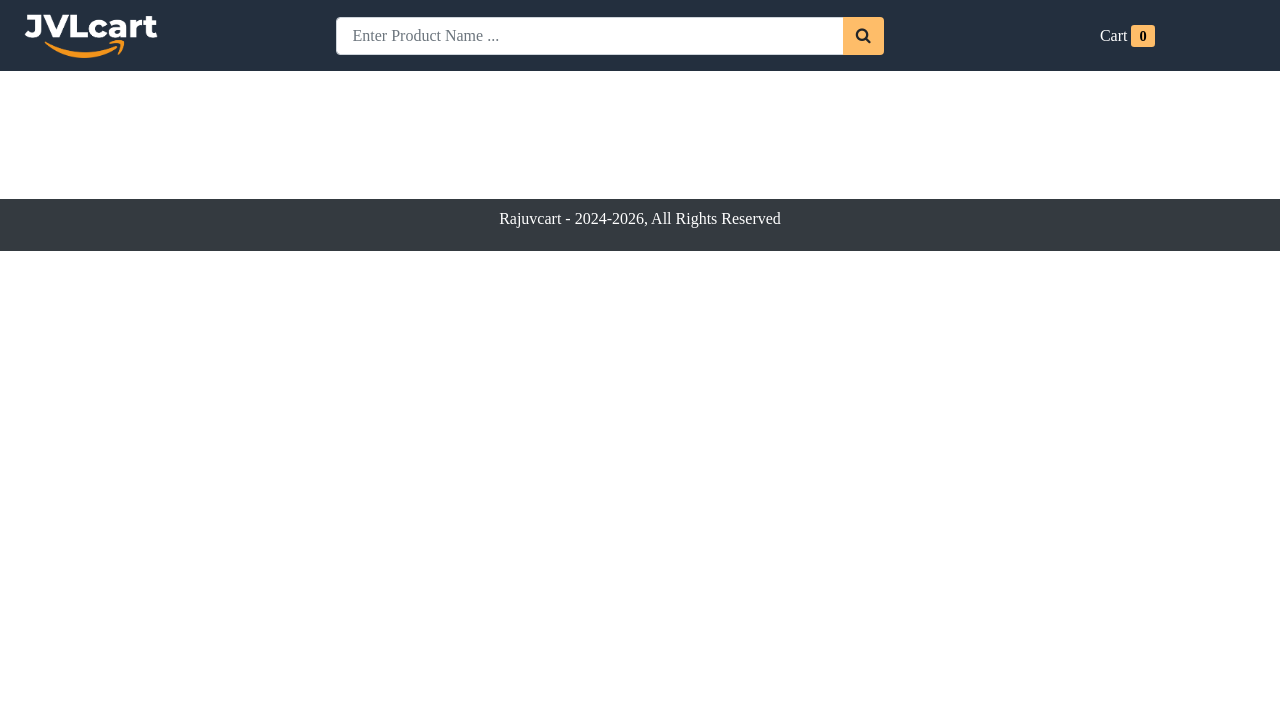
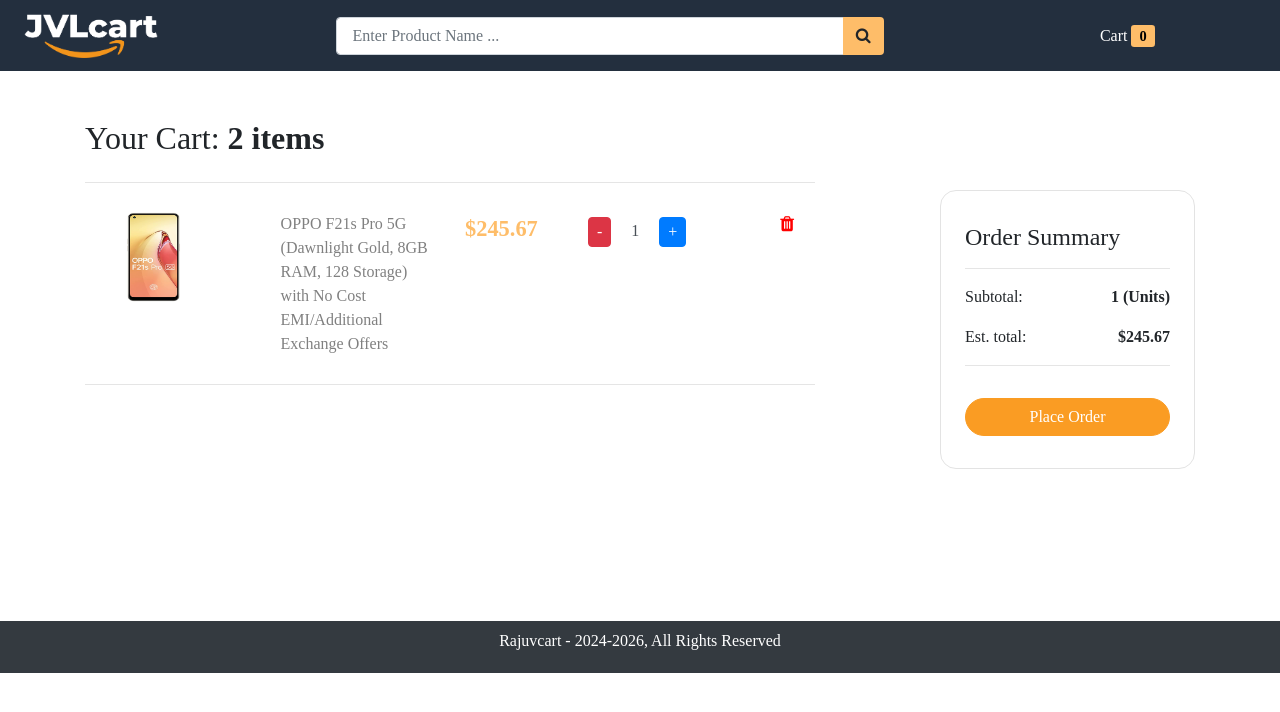
Before and after one commit to RajuvBhai/E-Commerce-mini, a React (Create React App) app in the folder frontend/: page /cart in a window 1280 px wide. Shown: the top 712 px of the page. Built offline with nearby package versions, Linux system fonts and the light colour scheme.

Commit message:
Create Cart page

```diff
--- a/frontend/src/App.js
+++ b/frontend/src/App.js
@@ -6,6 +6,7 @@
 import ProductDetail from './pages/ProductDetail';
 import { useState } from 'react';
 import {ToastContainer} from 'react-toastify';
+import Cart from './pages/Cart';
 
 
 function App() {
@@ -21,6 +22,7 @@
             <Route path="/" element={<Home/>}/>
             <Route path="/search" element={<Home/>}/>
             <Route path="/product/:id" element={<ProductDetail cartItems={cartItems} setCartItems={setCartItems}/>}/>
+            <Route path="/cart" element={<Cart cartItems={cartItems} setCartItems={setCartItems}/>}/>
           </Routes>
           <Footer/>
         </div>
--- a/frontend/src/components/Header.js
+++ b/frontend/src/components/Header.js
@@ -14,8 +14,10 @@
             </div>
 
             <div className="col-12 col-md-3 mt-4 mt-md-0 text-center">
-                <span id="cart" className="ml-3">Cart</span>
-                <span className="ml-1" id="cart_count">{cartItems.length}</span>
+                <Link to={"/cart"}>
+                    <span id="cart" className="ml-3">Cart</span>
+                    <span className="ml-1" id="cart_count">{cartItems.length}</span>
+                </Link>
             </div>
         </nav>
 }
--- /dev/null
+++ b/frontend/src/pages/Cart.js
@@ -0,0 +1,54 @@
+export default function Cart() {
+    return  <div class="container container-fluid">
+                <h2 class="mt-5">Your Cart: <b>2 items</b></h2>
+
+                <div class="row d-flex justify-content-between">
+                    <div class="col-12 col-lg-8">
+                        <hr />
+                        <div class="cart-item">
+                            <div class="row">
+                                <div class="col-4 col-lg-3">
+                                    <img src="/images/products/1.jpg" alt="Laptop" height="90" width="115"/>
+                                </div>
+
+                                <div class="col-5 col-lg-3">
+                                    <a href="#">OPPO F21s Pro 5G (Dawnlight Gold, 8GB RAM, 128 Storage) with No Cost EMI/Additional Exchange Offers</a>
+                                </div>
+
+
+                                <div class="col-4 col-lg-2 mt-4 mt-lg-0">
+                                    <p id="card_item_price">$245.67</p>
+                                </div>
+
+                                <div class="col-4 col-lg-3 mt-4 mt-lg-0">
+                                    <div class="stockCounter d-inline">
+                                        <span class="btn btn-danger minus">-</span>
+                                        <input type="number" class="form-control count d-inline" value="1" readOnly />
+
+                                        <span class="btn btn-primary plus">+</span>
+                                    </div>
+                                </div>
+
+                                <div class="col-4 col-lg-1 mt-4 mt-lg-0">
+                                    <i id="delete_cart_item" class="fa fa-trash btn btn-danger"></i>
+                                </div>
+
+                            </div>
+                        </div>
+                        <hr />
+                    </div>
+
+                    <div class="col-12 col-lg-3 my-4">
+                        <div id="order_summary">
+                            <h4>Order Summary</h4>
+                            <hr />
+                            <p>Subtotal:  <span class="order-summary-values">1 (Units)</span></p>
+                            <p>Est. total: <span class="order-summary-values">$245.67</span></p>
+
+                            <hr />
+                            <button id="checkout_btn" class="btn btn-primary btn-block">Place Order</button>
+                        </div>
+                    </div>
+                </div>
+            </div>
+}
```
